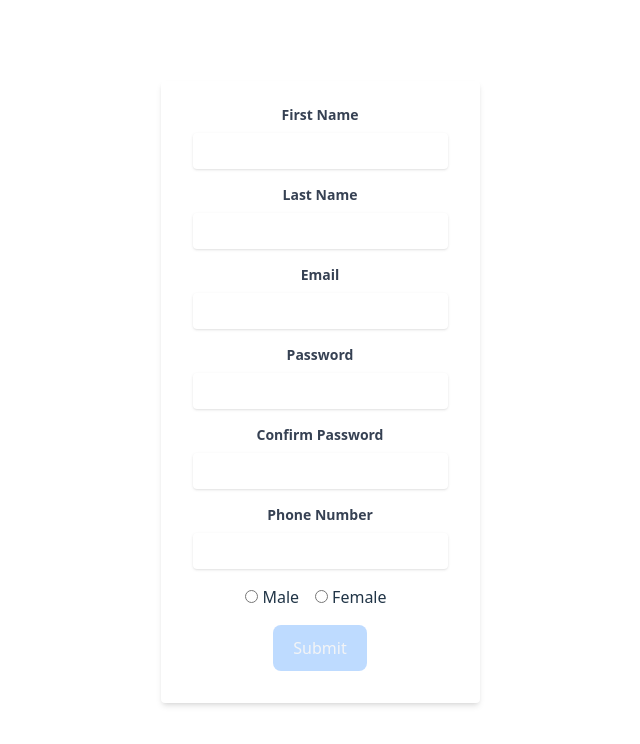
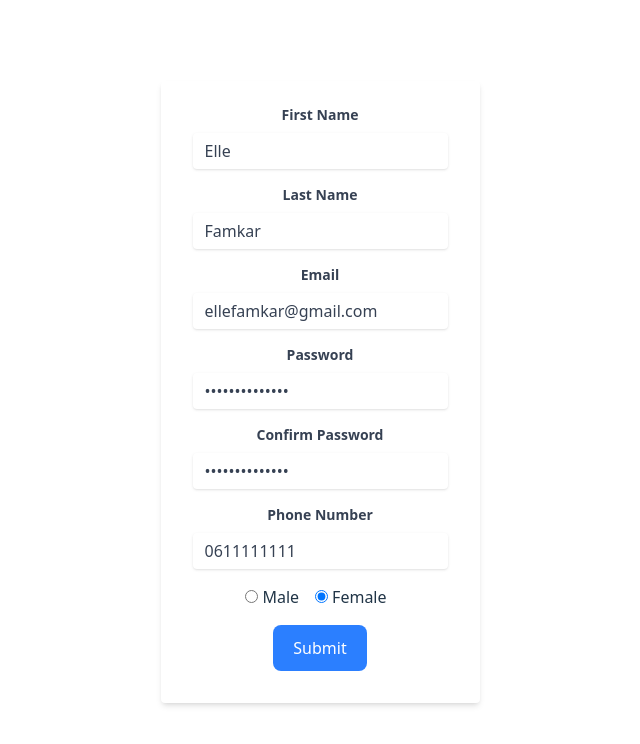
Before and after one commit to ellefamkar/Formik-React, a React (Vite) app: page / in a window 1280 px wide. Shown: the top 744 px of the page, without its empty margins (320-960 px from the left). Built offline with nearby package versions, Linux system fonts and the light colour scheme; data requests are answered from the project's data file.

Commit message:
feat : Add backend fetch data prepared code for future use

```diff
--- a/package.json
+++ b/package.json
@@ -5,13 +5,16 @@
   "type": "module",
   "scripts": {
     "dev": "vite",
+    "server": "json-server --watch server-api/db.json --port 3000",
     "build": "vite build",
     "lint": "eslint .",
     "preview": "vite preview"
   },
   "dependencies": {
     "@tailwindcss/vite": "^4.0.15",
+    "axios": "^1.8.4",
     "formik": "^2.4.6",
+    "json-server": "^1.0.0-beta.3",
     "react": "^19.0.0",
     "react-dom": "^19.0.0",
     "tailwindcss": "^4.0.15",
--- /dev/null
+++ b/server-api/db.json
@@ -0,0 +1,14 @@
+{
+    "users" : [
+        {
+            "id" : "1",
+            "firstName": "Elle",
+            "lastName": "Famkar",
+            "email": "ellefamkar@gmail.com",
+            "password": "StrongPass123*",
+            "passwordConfirm": "StrongPass123*",
+            "phoneNumber": "0611111111",
+            "gender": "1"
+        }
+    ]
+}
--- a/src/signup/Signup.jsx
+++ b/src/signup/Signup.jsx
@@ -1,6 +1,7 @@
-import React from "react";
+import React, { useEffect, useState } from "react";
 import { useFormik } from "formik";
 import * as Yup from "yup";
+import axios from "axios";
 
 const initialValues = {
   firstName: "",
@@ -10,7 +11,6 @@ const initialValues = {
   passwordConfirm: "",
   phoneNumber: "",
   gender: "",
-  successMsg: "",
 };
 
 const onSubmit = (values) => {
@@ -51,14 +51,24 @@ const validationSchema = Yup.object().shape({
 });
 
 function Signup() {
+  const [formValues, setFormValues] = useState(null);
+
   const formik = useFormik({
-    initialValues,
+    initialValues: formValues || initialValues,
     onSubmit,
     validationSchema,
     validateOnChange: true,
     validateOnBlur: true,
     validateOnMount: true,
+    enableReinitialize: true,
   });
+
+  useEffect(() => {
+    axios
+      .get("http://localhost:3000/users/1")
+      .then((response) => setFormValues(response.data))
+      .catch((error) => console.log(error));
+  }, []);
 
   return (
     <div>
@@ -75,6 +85,10 @@ function Signup() {
           </label>
           <input
             className="shadow appearance-none rounded w-full py-2 px-3 text-gray-700 leading-tight focus:outline-none focus:shadow-outline"
+            // value={formik.values.firstName}
+            // onChange={formik.handleChange}
+            // onBlur={formik.handleBlur} => bejash az ziri estefade mikonim
+            // behesh migan : Reducing Boilerplate
             {...formik.getFieldProps("firstName")}
             type="text"
             name="firstName"
@@ -193,7 +207,9 @@ function Signup() {
             onChange={formik.handleChange}
             checked={formik.values.gender === "0"}
           />
-          <label htmlFor="0" className="ml-1 mr-4">Male</label>
+          <label htmlFor="0" className="ml-1 mr-4">
+            Male
+          </label>
           <input
             type="radio"
             name="gender"
@@ -202,7 +218,12 @@ function Signup() {
             onChange={formik.handleChange}
             checked={formik.values.gender === "1"}
           />
-          <label htmlFor="1" className="ml-1 mr-2">Female</label>
+          <label htmlFor="1" className="ml-1 mr-2">
+            Female
+          </label>
+          {formik.errors.gender && formik.touched.gender && (
+            <p className="text-red-500 mt-2 text-xs">{formik.errors.gender}</p>
+          )}
         </div>
         <button
           className={`font-bold py-2 px-4 rounded outline-none border-none hover:border-none focus:shadow-outline
```
Also changed, not shown: 1 other file (tests, documents, lock files or other folders).
